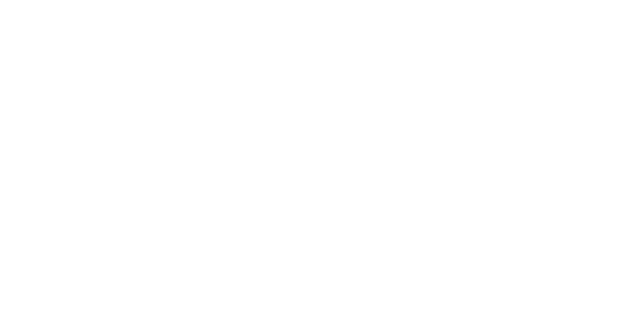
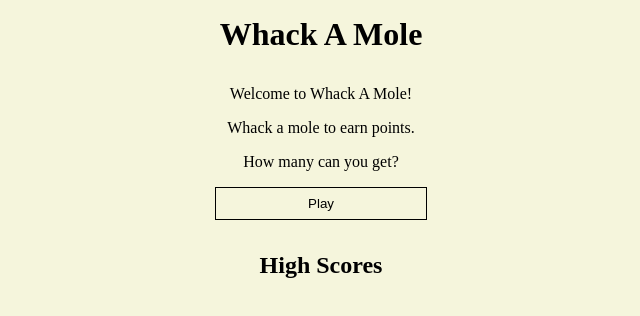
Before and after one commit to kaiwye/Unit3.WhackAMole, a React (Vite) app: page / in a window 1280 px wide. Shown: the top 316 px of the page, without its empty margins (319-959 px from the left). Built offline with nearby package versions, Linux system fonts and the light colour scheme.

Commit message:
initial Welcome page and some css styling

```diff
--- a/src/App.jsx
+++ b/src/App.jsx
@@ -1,3 +1,12 @@
+import Welcome from "./Components/Welcome/Welcome";
+import HighScores from "./Components/HighScores/HighScores";
+
 export default function App() {
-  return <></>;
+  return (
+    <>
+      <h1>Whack A Mole</h1>
+      <Welcome />
+      <HighScores />
+    </>
+  );
 }
--- /dev/null
+++ b/src/Components/HighScores/HighScores.jsx
@@ -0,0 +1,7 @@
+export default function HighScores() {
+  return (
+    <div className="highscores">
+      <h2>High Scores</h2>
+    </div>
+  );
+}
--- /dev/null
+++ b/src/Components/Welcome/Welcome.css
@@ -0,0 +1,16 @@
+.welcome {
+  display: grid;
+  width: 40%;
+  gap: 2ch;
+  margin: 0 auto;
+  margin-bottom: 2rem;
+}
+
+button {
+  padding: 0.5rem;
+  border: 1px solid black;
+}
+
+button:hover {
+  background-color: burlywood;
+}
--- /dev/null
+++ b/src/Components/Welcome/Welcome.jsx
@@ -0,0 +1,12 @@
+import "./Welcome.css";
+
+export default function Welcome() {
+  return (
+    <div className="welcome">
+      <p>Welcome to Whack A Mole!</p>
+      <p>Whack a mole to earn points.</p>
+      <p>How many can you get?</p>
+      <button>Play</button>
+    </div>
+  );
+}
--- a/src/index.css
+++ b/src/index.css
@@ -1,3 +1,20 @@
+* {
+  margin: 0;
+  padding: 0;
+  box-sizing: border-box;
+  background: beige;
+}
+
+#root {
+  max-width: 35rem;
+  padding: 1rem;
+  margin: 0 auto;
+  text-align: center;
+}
+
+h1 {
+  padding-bottom: 2rem;
+}
 
 .hole {
   background: url("/hole.png") no-repeat center/contain;
```
Also changed, not shown: 1 other file (tests, documents, lock files or other folders).
